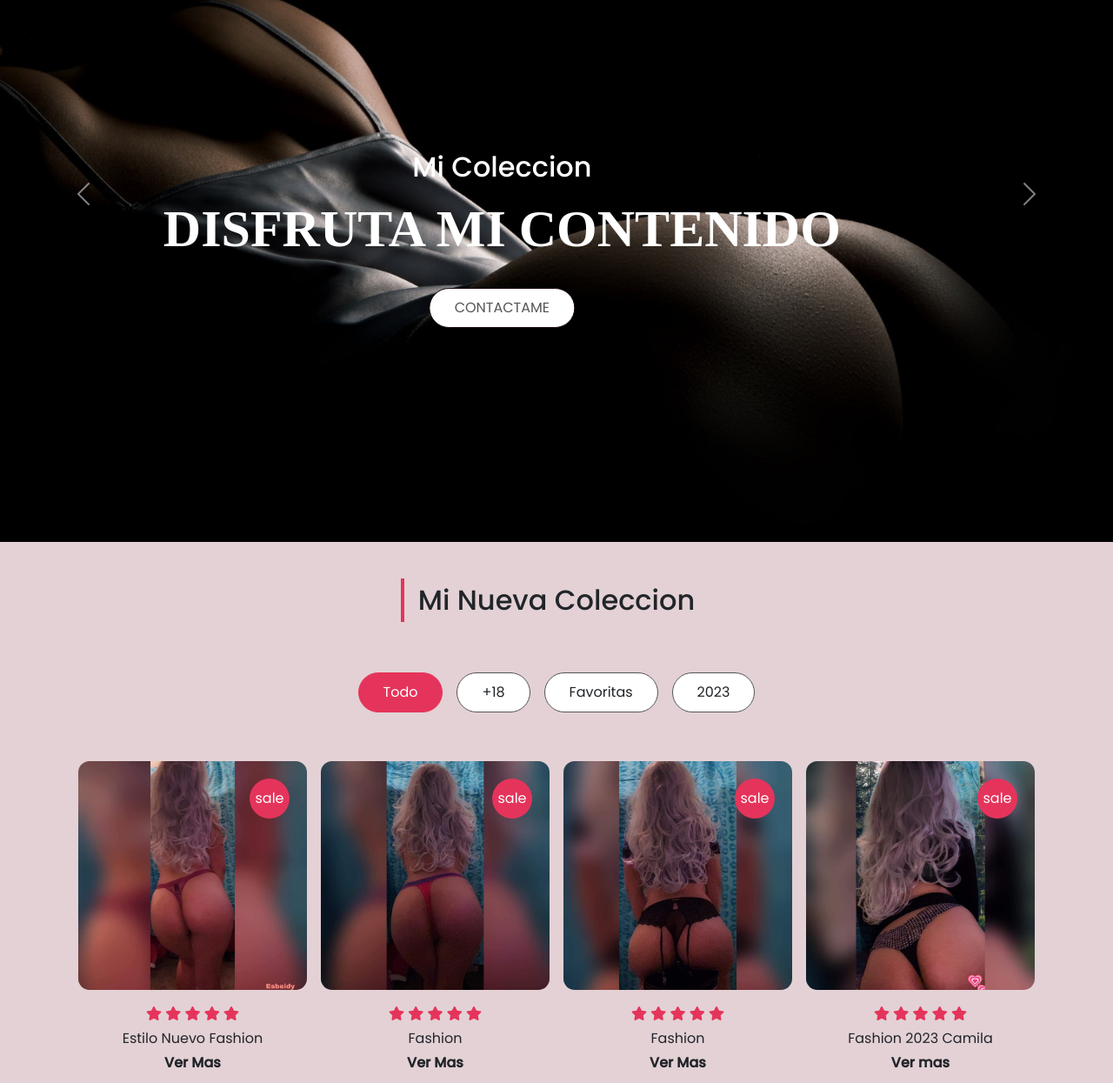
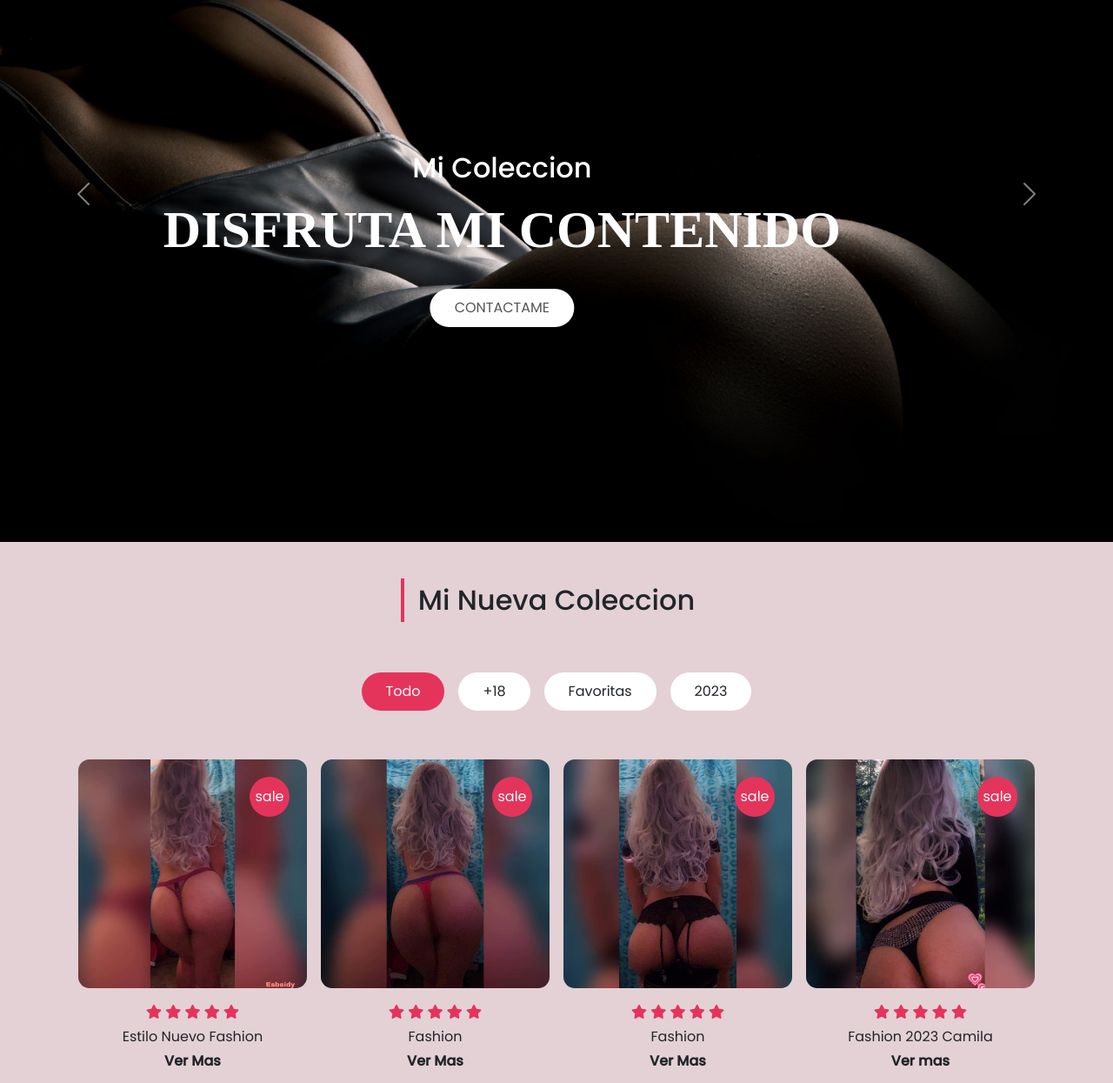
Before and after one commit to camilamex/CamilaMex, a plain HTML site: page index.html in a window 1280 px wide. Shown: the part 177-1422 px from the top of the page at 87% size. Drawn offline with nearby package versions, Linux system fonts and the light colour scheme; a script that the page names is missing; a web font is replaced by a local one.

Commit message:
Update main.css

```diff
--- a/css/main.css
+++ b/css/main.css
@@ -10,6 +10,7 @@
 body{
     font-family: var(--sm-font);
     background-color: #e3d1d5;
+    width: 100%;
 }
 #disqus_thread{
    margin: auto;
@@ -25,18 +26,25 @@ img{
 .bg-primary{
     background-color: var(--pink)!important;
 }
+a{
+
+    color: #e5345b;
+}
+
 
 .btn:not(.nav-btns button){
     background-color: #fff;
+    border:none;
     color: rgb(85, 85, 85);
     padding: 10px 28px;
     border-radius: 25px;
-    border: 1px solid rgb(85, 85, 85);
+
 }
 .btn:not(.nav-btns button):hover{
     background-color: var(--pink);
     color: #fff;
     border-color: var(--pink);
+    border:none;
 }
 
 /* text color */
@@ -151,6 +159,10 @@ img{
 .offers-content .btn{
     border-color: transparent!important;
 }
+button{
+
+    border:none;
+}
 
 /* about */
 #about{
```
